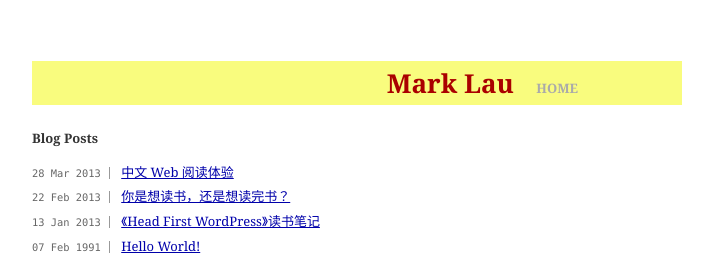
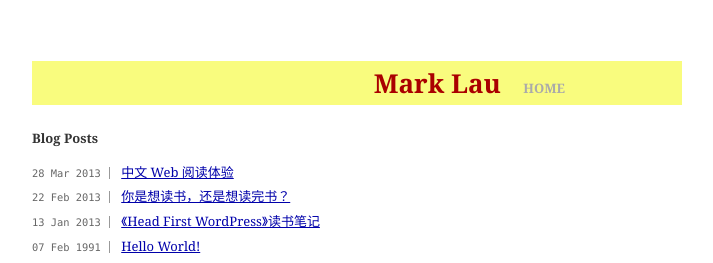
Before and after one commit to yuel/lonn.github.com, a Jekyll site: the page built from index.html, in a window 1280 px wide. Shown: the top 263 px of the page, without its empty margins (283-996 px from the left). Built offline with Jekyll 4.4.1, drawn with Linux system fonts in a browser that asks for light colours.

Commit message:
Update screen.css

```diff
--- a/css/screen.css
+++ b/css/screen.css
@@ -85,7 +85,7 @@ ul.posts li a {
   font-weight: bold;
   font-size: 2.0em;
   text-align: right;
-  padding-right: 4em;
+  padding-right: 4.5em;
   background: #f9fc7e;
 }
 
```
